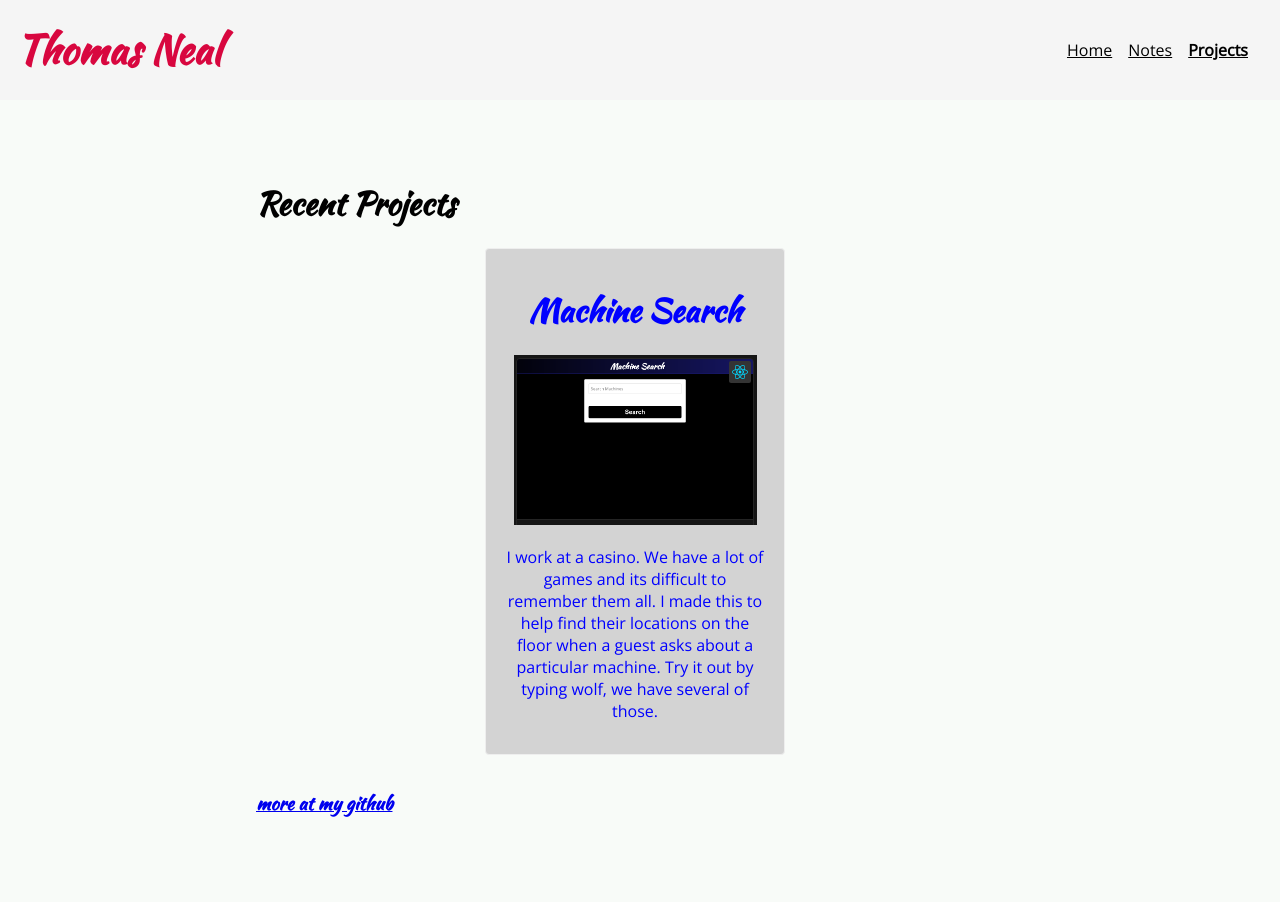
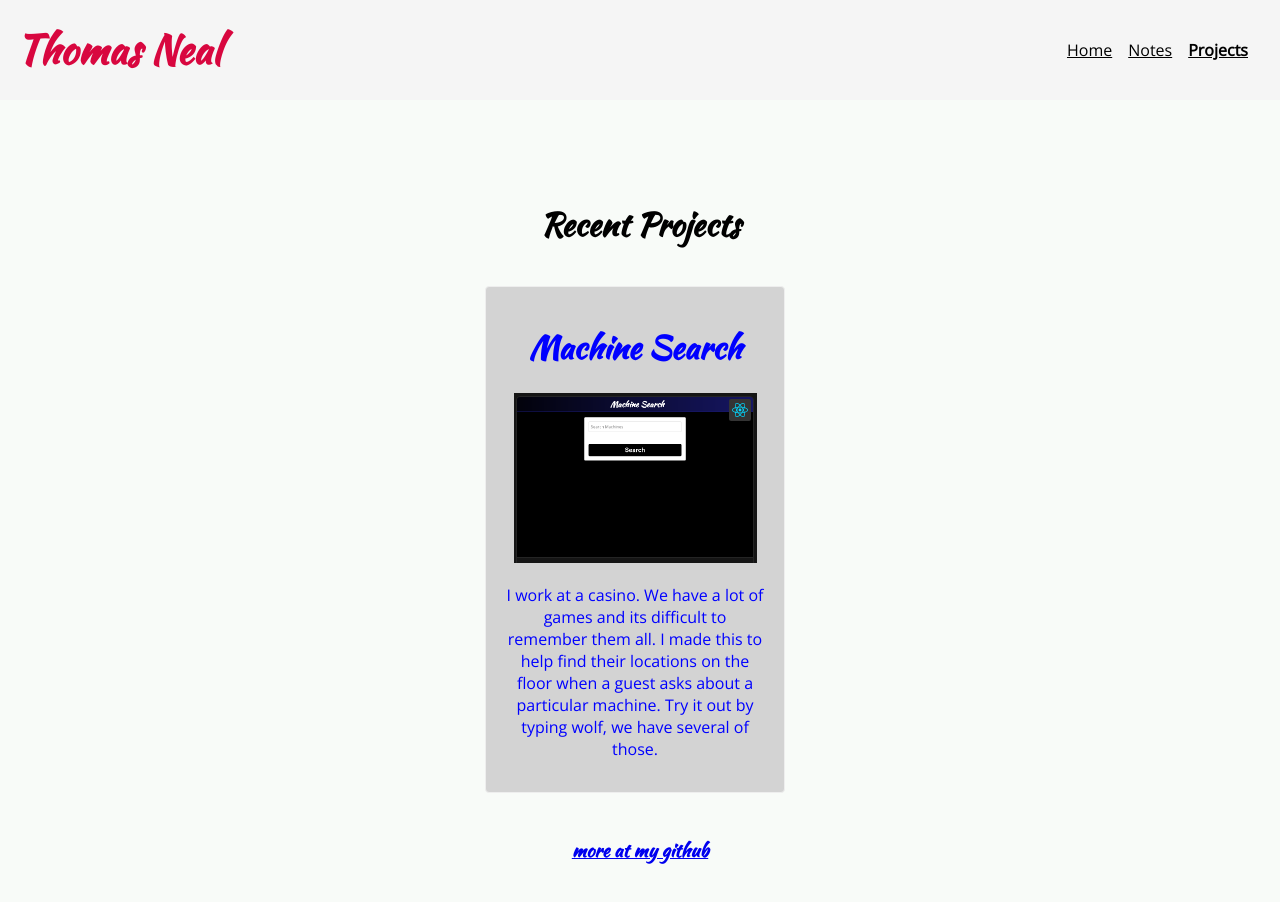
Before and after one commit to nealthom/thesite, a React (Create React App) app: page /portfolio in a window 1280 px wide. Shown: the top 902 px of the page. Built offline with nearby package versions, Linux system fonts and the light colour scheme.

Commit message:
styled project page

```diff
--- a/src/components/pages/Portfolio.js
+++ b/src/components/pages/Portfolio.js
@@ -1,10 +1,18 @@
 import React from "react";
+import styled from "styled-components";
 import { PageLayout, CardList } from "components/common";
 import machine from "img/machine.png";
+
+const Container = styled.div`
+  display: flex;
+  flex-direction: column;
+  align-items: center;
+`;
 
 export default function Portfolio() {
   return (
     <PageLayout>
+      <Container>
         <h1>Recent Projects</h1>
         <CardList
           results={[
@@ -17,9 +25,9 @@ export default function Portfolio() {
               <img src={machine} alt="machine" />
               <p>
                 I work at a casino. We have a lot of games and its difficult to
-              remember them all. I made this to help find their locations on the
-              floor when a guest asks about a particular machine. Try it out by
-              typing wolf, we have several of those.
+                remember them all. I made this to help find their locations on
+                the floor when a guest asks about a particular machine. Try it
+                out by typing wolf, we have several of those.
               </p>
             </a>
           ]}
@@ -31,6 +39,7 @@ export default function Portfolio() {
         >
           <h3>more at my github</h3>
         </a>
+      </Container>
     </PageLayout>
   );
 }
```
Lines whose indentation alone changed are shown as unchanged.
